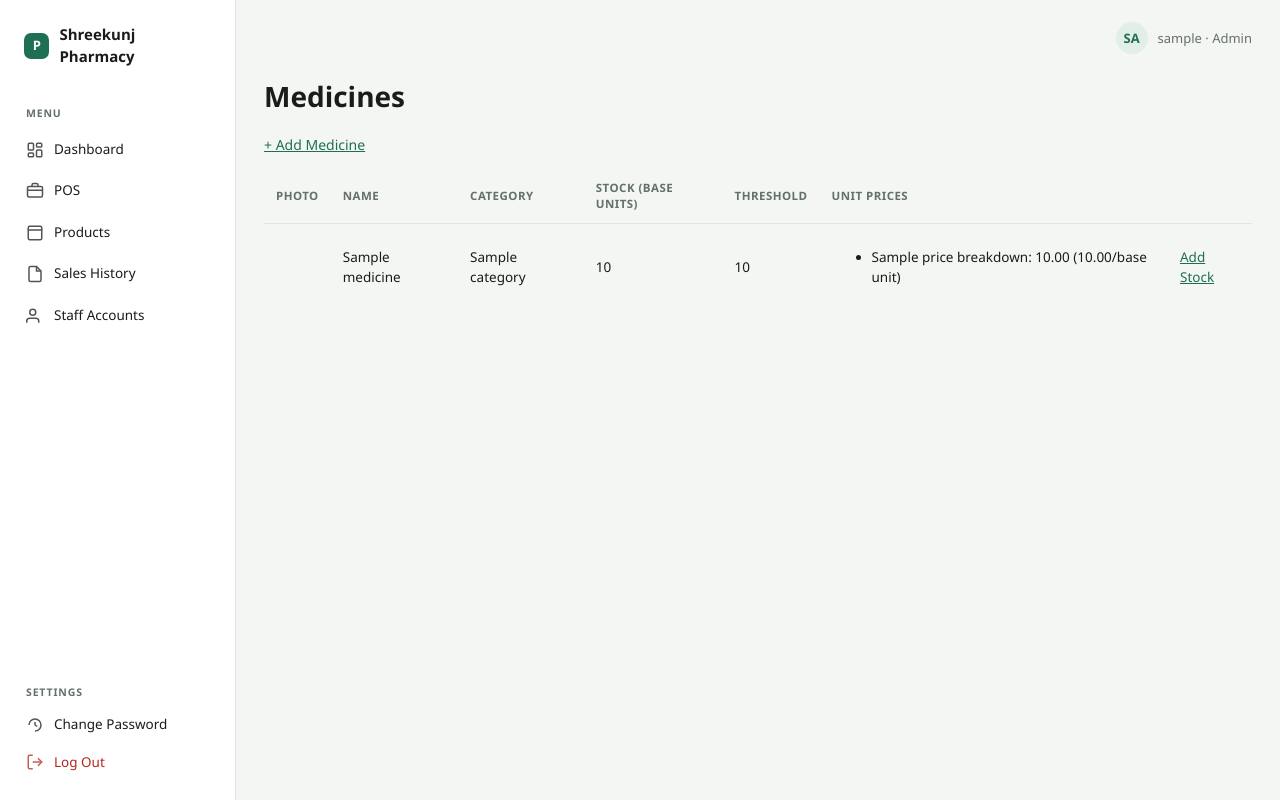
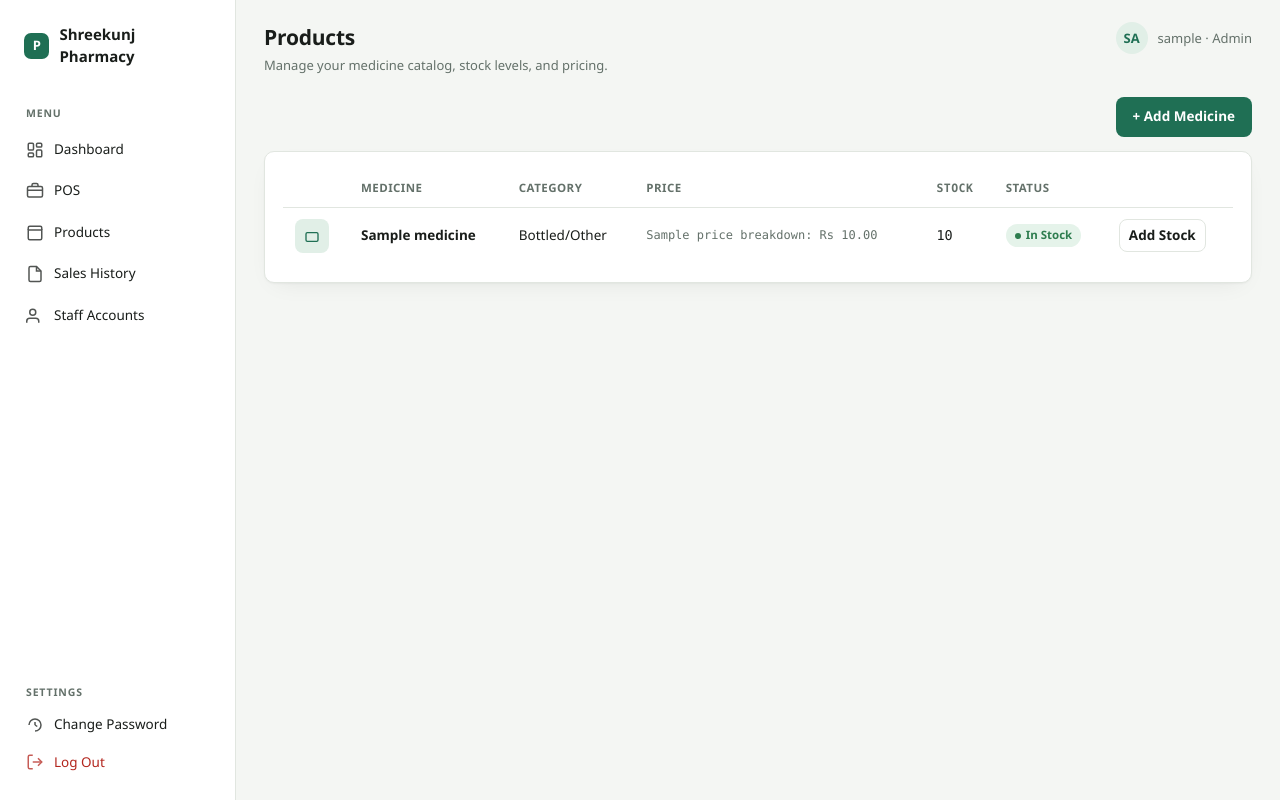
Before and after one commit to sudhan-ycotek/pharmacy, a Flask app: template templates/medicines.html in a window 1280 px wide. Run offline with Flask 3, Linux system fonts and the light colour scheme; the visitor is signed in with stand-in values (Sample User, id 1); tables that the repository leaves empty hold one stand-in row (values such as "Sample post"); the template is opened without the code that fills it: most values are stand-ins (such as "Sample title", 1, 10 or a date in 2020); parts of the project's set-up code (start-up, migrations or seed data) failed here and were passed over.

Commit message:
style: restyle Products and Add Stock pages with the design system
Co-Authored-By: Claude Sonnet 5 <noreply@anthropic.com>

```diff
--- a/templates/medicines.html
+++ b/templates/medicines.html
@@ -1,36 +1,53 @@
 {% extends "base.html" %}
-{% block title %}Medicines{% endblock %}
+{% block page_title %}Products{% endblock %}
+{% block page_desc %}Manage your medicine catalog, stock levels, and pricing.{% endblock %}
 {% block content %}
-<h1>Medicines</h1>
+<div class="panel-head" style="margin-bottom:14px">
+  <div></div>
   {% if session.get('role') == 'admin' %}
-<p><a href="{{ url_for('inventory.add_medicine_view') }}">+ Add Medicine</a></p>
+  <a href="{{ url_for('inventory.add_medicine_view') }}" class="btn btn-primary">+ Add Medicine</a>
   {% endif %}
+</div>
+<div class="card panel">
+  <div class="table-scroll">
     <table>
-  <tr><th>Photo</th><th>Name</th><th>Category</th><th>Stock (base units)</th><th>Threshold</th><th>Unit Prices</th><th></th></tr>
+      <thead><tr><th></th><th>Medicine</th><th>Category</th><th>Price</th><th class="num">Stock</th><th>Status</th><th></th></tr></thead>
+      <tbody>
       {% for m in medicines %}
-  <tr class="{{ 'low-stock' if m['stock_in_base_units'] < m['low_stock_threshold'] else '' }}">
+      <tr>
         <td>
-      {% if m['photo_path'] %}
-      <img src="{{ url_for('static', filename=m['photo_path']) }}" width="60" alt="{{ m['name'] }}">
+          <div class="thumb">
+            {% if m['photo_path'] %}<img src="{{ url_for('static', filename=m['photo_path']) }}" alt="">
+            {% else %}<svg viewBox="0 0 24 24" fill="none" stroke="currentColor" stroke-width="2"><rect x="3" y="7" width="18" height="13" rx="2"></rect></svg>{% endif %}
+          </div>
+        </td>
+        <td><div class="med-name">{{ m['name'] }}</div></td>
+        <td>{{ "Box/File" if m['packaging_type'] == "box_file" else "Bottled/Other" }}</td>
+        <td>
+          {% for b in price_breakdowns[m['id']] %}
+          <div class="med-sub num">{{ b['unit_name'] }}: Rs {{ "%.2f"|format(b['price']) }}</div>
+          {% endfor %}
+        </td>
+        <td class="num">{{ m['stock_in_base_units'] }}</td>
+        <td>
+          {% if m['stock_in_base_units'] < m['low_stock_threshold'] %}
+          <span class="badge warn">Low Stock</span>
+          {% else %}
+          <span class="badge good">In Stock</span>
           {% endif %}
-    </td>
-    <td>{{ m['name'] }}</td>
-    <td>{{ m['category'] }}</td>
-    <td>{{ m['stock_in_base_units'] }}</td>
-    <td>{{ m['low_stock_threshold'] }}</td>
-    <td>
-      <ul class="price-breakdown">
-        {% for b in price_breakdowns[m['id']] %}
-        <li>{{ b['unit_name'] }}: {{ "%.2f"|format(b['price']) }} ({{ "%.2f"|format(b['price_per_base_unit']) }}/base unit)</li>
-        {% endfor %}
-      </ul>
         </td>
         <td>
           {% if session.get('role') == 'admin' %}
-      <a href="{{ url_for('inventory.add_stock_view', medicine_id=m['id']) }}">Add Stock</a>
+          <a href="{{ url_for('inventory.add_stock_view', medicine_id=m['id']) }}" class="btn btn-secondary btn-icon">Add Stock</a>
           {% endif %}
         </td>
       </tr>
       {% endfor %}
+      </tbody>
     </table>
+  </div>
+  {% if not medicines %}
+  <p class="panel-desc">No medicines yet.</p>
+  {% endif %}
+</div>
 {% endblock %}
```
Also changed, not shown: templates/add_stock.html (+19 -13 lines). Lines whose indentation alone changed are shown as unchanged.
